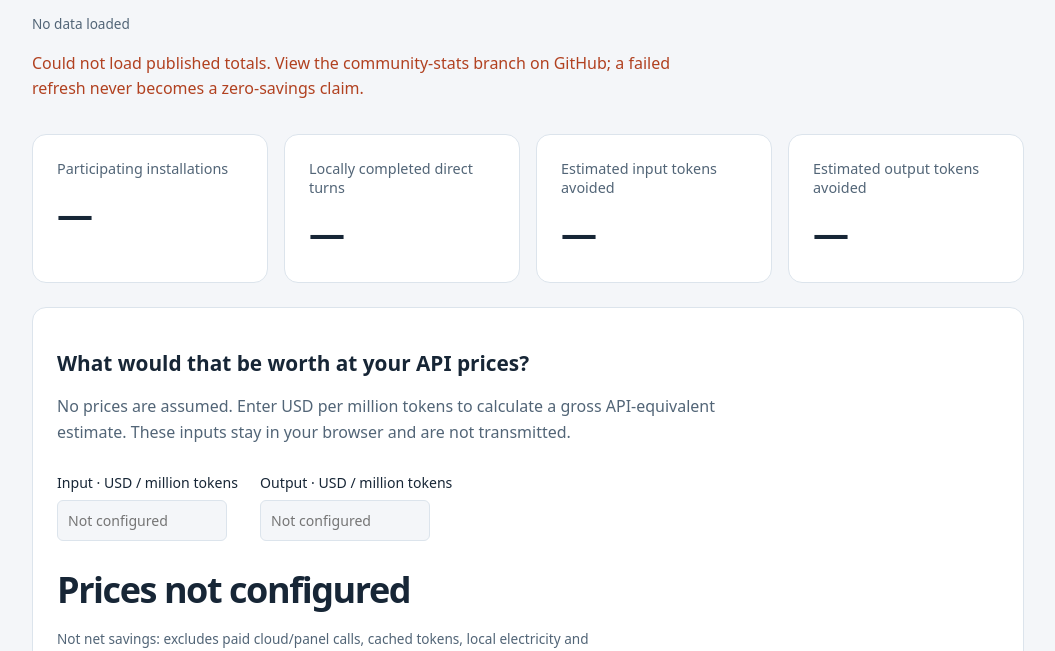
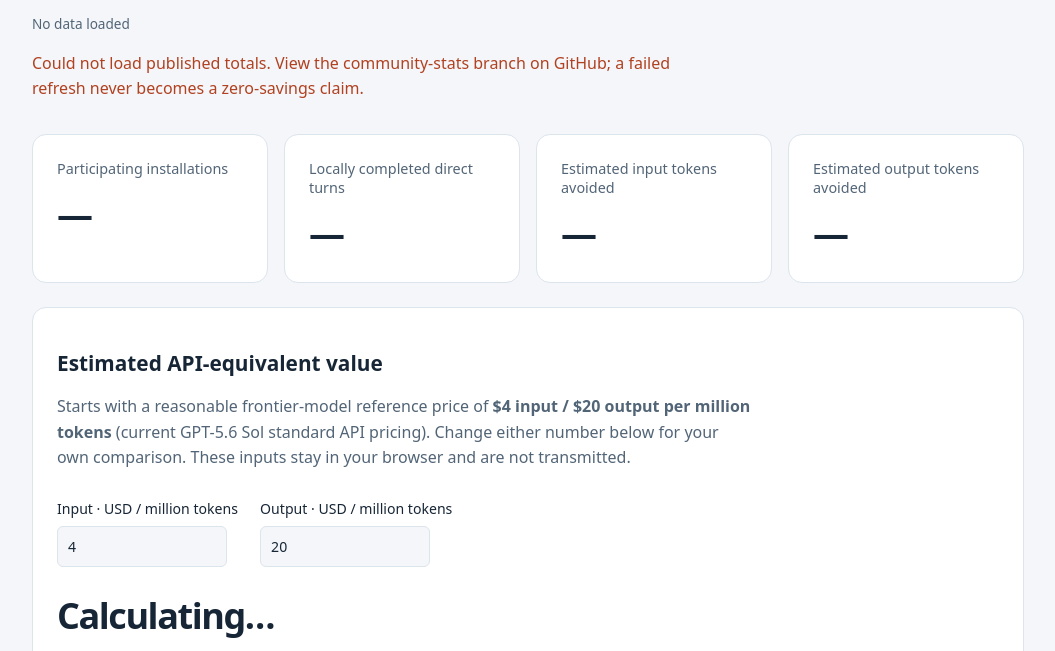
Before and after one commit to liseman/openclaw-louter, a website: page community/index.html in a window 1280 px wide. Shown: the part 281-932 px from the top of the page, without its empty margins (112-1167 px from the left). Drawn offline with Linux system fonts and the light colour scheme; no server answers.

Commit message:
Use editable reference API prices on savings dashboard
Default the browser-only calculator to current GPT-5.6 Sol standard pricing ($4/M input, $20/M output) while keeping both values editable and the result explicitly counterfactual.

```diff
--- a/community/index.html
+++ b/community/index.html
@@ -19,17 +19,17 @@
 <div class="card"><div class="label">Estimated input tokens avoided</div><div class="value" id="input">—</div></div>
 <div class="card"><div class="label">Estimated output tokens avoided</div><div class="value" id="output">—</div></div>
 </div>
-<section><h2>What would that be worth at your API prices?</h2><p>No prices are assumed. Enter USD per million tokens to calculate a gross API-equivalent estimate. These inputs stay in your browser and are not transmitted.</p>
-<label>Input · USD / million tokens<input id="inputPrice" type="number" min="0" step="0.01" placeholder="Not configured"></label>
-<label>Output · USD / million tokens<input id="outputPrice" type="number" min="0" step="0.01" placeholder="Not configured"></label>
-<div class="value" id="dollars">Prices not configured</div><p class="note">Not net savings: excludes paid cloud/panel calls, cached tokens, local electricity and subscription billing. Different installations can use different token assumptions.</p></section>
+<section><h2>Estimated API-equivalent value</h2><p>Starts with a reasonable frontier-model reference price of <strong>$4 input / $20 output per million tokens</strong> (current GPT-5.6 Sol standard API pricing). Change either number below for your own comparison. These inputs stay in your browser and are not transmitted.</p>
+<label>Input · USD / million tokens<input id="inputPrice" type="number" min="0" step="0.01" value="4"></label>
+<label>Output · USD / million tokens<input id="outputPrice" type="number" min="0" step="0.01" value="20"></label>
+<div class="value" id="dollars">Calculating…</div><p class="note">Gross API-equivalent estimate only—not verified or net savings. Excludes paid cloud/panel calls, cached-token discounts, local electricity and subscription billing. Different installations can use different token assumptions and models.</p></section>
 <section><h2>Public and auditable—not anonymous</h2><p>Every accepted report comes from a public GitHub issue and is linked to its author. Louter sends counters, a random installation ID, a reporting date and its version. It does not send prompts, responses, session identifiers, model names, local paths or provider credentials.</p><p>Retries replace the latest cumulative snapshot rather than adding it again. Closing or withdrawing a report excludes it from the next rebuild; prior GitHub history and copies may remain. Self-reported totals can be inaccurate or manipulated.</p>
 <p id="extra"></p><p><a href="README.md">Full methodology</a> · <a href="totals.json">Totals JSON</a> · <a href="reports.json">Accepted report snapshots</a></p></section>
 <footer><a href="https://github.com/liseman/openclaw-louter/blob/main/community/README.md">Opt-in instructions and privacy</a> · No analytics, cookies, external fonts or third-party scripts.</footer>
 </main>
 <script>
 'use strict';let totals=null;const el=id=>document.getElementById(id);const fmt=n=>new Intl.NumberFormat().format(n);
-function estimate(){const a=el('inputPrice').value,b=el('outputPrice').value;const i=Number(a),o=Number(b);if(!totals||a===''||b===''||!Number.isFinite(i)||!Number.isFinite(o)||i<0||o<0){el('dollars').textContent='Prices not configured';return}const amount=(totals.estimated_input_tokens_avoided*i+totals.estimated_output_tokens_avoided*o)/1e6;el('dollars').textContent=Number.isFinite(amount)?new Intl.NumberFormat(undefined,{style:'currency',currency:'USD'}).format(amount):'Price is too large'}
+function estimate(){const a=el('inputPrice').value,b=el('outputPrice').value;const i=Number(a),o=Number(b);if(!totals||a===''||b===''||!Number.isFinite(i)||!Number.isFinite(o)||i<0||o<0){el('dollars').textContent='Enter valid prices';return}const amount=(totals.estimated_input_tokens_avoided*i+totals.estimated_output_tokens_avoided*o)/1e6;el('dollars').textContent=Number.isFinite(amount)?new Intl.NumberFormat(undefined,{style:'currency',currency:'USD'}).format(amount):'Price is too large'}
 for(const id of ['inputPrice','outputPrice'])el(id).addEventListener('input',estimate);
 fetch('totals.json',{credentials:'omit'}).then(r=>{if(!r.ok)throw new Error('Totals unavailable');return r.json()}).then(d=>{if(d.schema!==1)throw new Error('Unsupported totals format');totals=d.totals;el('installs').textContent=fmt(d.participating_installations);el('local').textContent=fmt(totals.local_answers);el('input').textContent=fmt(totals.estimated_input_tokens_avoided);el('output').textContent=fmt(totals.estimated_output_tokens_avoided);el('updated').textContent='Updated '+d.updated;el('extra').textContent=fmt(totals.cloud_attempts)+' cloud attempts · '+fmt(totals.ask_around_runs)+' Ask Around runs · '+fmt(totals.local_fallback_answers)+' local failure-fallback answers. These do not inflate avoided-turn totals.';estimate()}).catch(()=>{el('error').textContent='Could not load published totals. View the community-stats branch on GitHub; a failed refresh never becomes a zero-savings claim.';el('updated').textContent='No data loaded'});
 </script></body></html>
```
